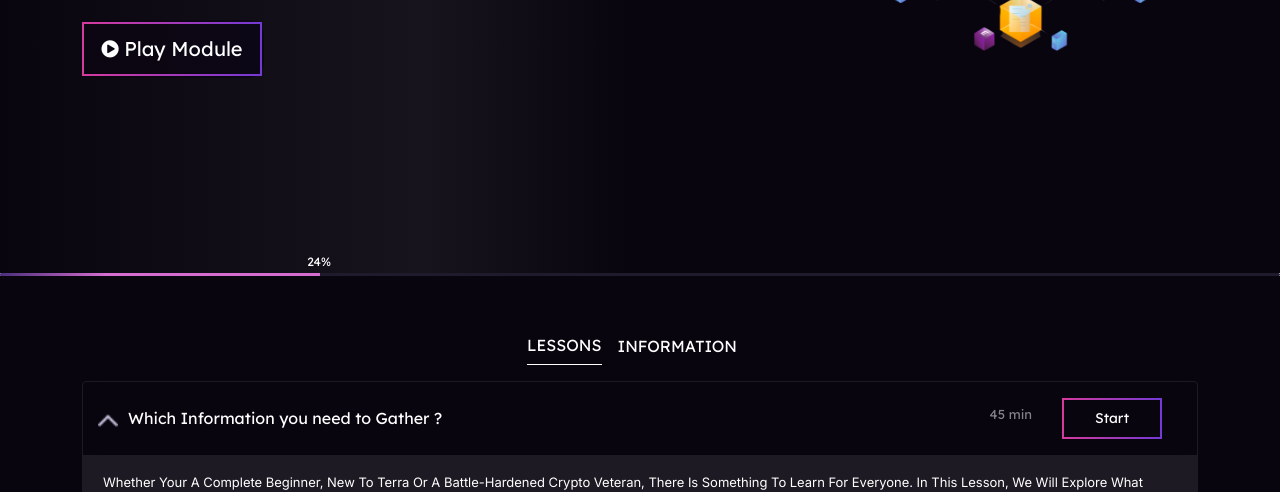
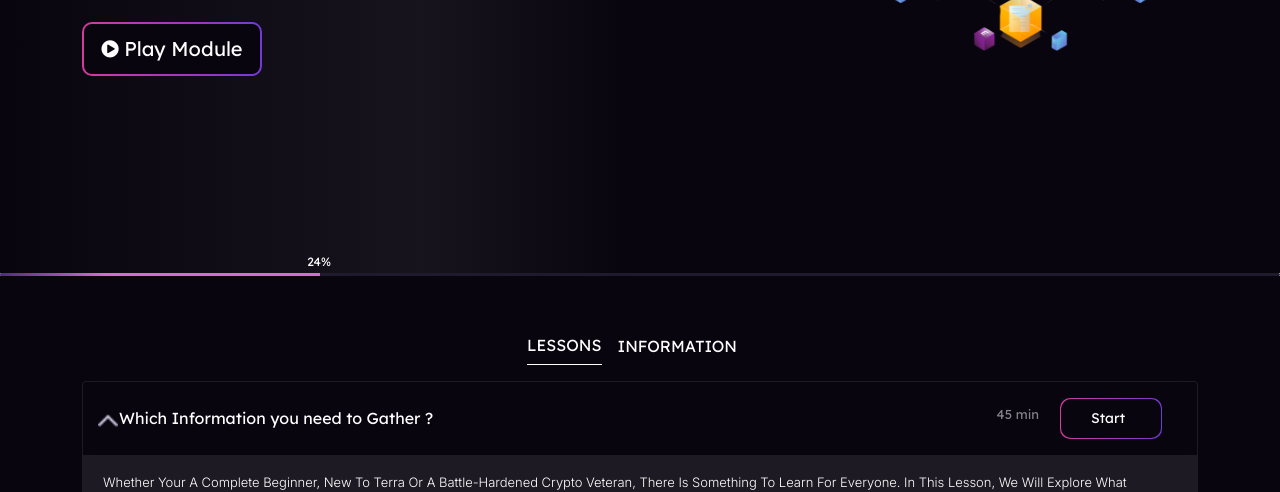
Before and after one commit to binaryprotagonist/loop-learn, a plain HTML site: page index.html in a window 1280 px wide. Shown: the part 466-958 px from the top of the page. Drawn offline with nearby package versions, Linux system fonts and the light colour scheme.

Commit message:
changes codes

```diff
--- a/index.html
+++ b/index.html
@@ -78,7 +78,9 @@
             </div>
             <h1 class="mb-4">Strategy & Information Architecture</h1>
             <div class="video-banner">
+              <div class="video-inner">
               <i class="fa fa-play-circle"></i> Play Module
+            </div>
             </div>
           </div>
           <div class="col-md-4 col-sm-6">
@@ -151,7 +153,8 @@
                       >
                       <span
                         ><span class="mb-2 time">45 min</span>
-                        <span class="tabs-btn">Start</span></span
+                        <span class="tabs-btn"><span class="btn-start">Start</span>
+                          </span></span
                       >
                     </div>
                   </button>
@@ -188,7 +191,7 @@
                       >
                       <span
                         ><span class="mb-2 time">31/66 min completed</span>
-                        <span class="tabs-btn">Resume</span></span
+                        <span class="tabs-btn"><span class="btn-start">Resume</span></span></span
                       >
                     </div>
                   </button>
@@ -220,7 +223,7 @@
                       >
                       <span
                         ><span class="mb-2 time">50 min</span>
-                        <span class="tabs-btn">Start</span></span
+                        <span class="tabs-btn"><span class="btn-start">Start</span></span></span
                       >
                     </div>
                   </button>
@@ -250,7 +253,7 @@
                       <span class="heading">Advanced knowledge</span>
                       <span
                         ><span class="mb-2 time">33 min</span>
-                        <span class="tabs-btn">Start</span></span
+                        <span class="tabs-btn"><span class="btn-start">Start</span></span></span
                       >
                     </div>
                   </button>
--- a/style.css
+++ b/style.css
@@ -106,30 +106,50 @@ img.img-responsive.mx-auto {
   border-image-slice: 1;
   border-image-source: linear-gradient(to left, #743ad5, #d53a9d);
 } */
-.video-banner {
-  position: relative;
-  border: 4px solid transparent;
-  border-radius: 16px;
-  max-width: 180px;
-  padding: 10px;
-  border-radius: 10px;
-  color: var(--color);
+.video-banner
+{
+   padding: 0;
+   display: inline-block;
+    border-radius:10px ;
+    overflow: hidden;
+    max-width: 180px;
+    background:  linear-gradient(to left, #743ad5, #d53a9d);
+}
+.video-inner {
+   padding: 10px;
+   cursor: pointer;
+   font-size: 20px;
+   text-align: center;
+   background: rgba(8, 5, 15, 1) ;
+   display: block;
+   margin: 2px;
+   color: #fff;
+   border-radius: 8px;
+   -webkit-border-radius: 8px;
+   -moz-border-radius: 8px;
+   -ms-border-radius: 8px;
+   -o-border-radius: 8px;
+}
+span.tabs-btn {
+  padding: 0;
+  display: inline-block;
+   border-radius:10px ;
+   overflow: hidden;
+   max-width: 180px;
+   background:  linear-gradient(to left, #743ad5, #d53a9d);
+}
+span.btn-start {
+  margin: 0;
+  padding: 11px 30px;
   cursor: pointer;
   font-size: 20px;
   text-align: center;
-  border: 2px solid;
-  border-image-slice: 1;
-  border-image-source: linear-gradient(to left, #743ad5, #d53a9d);
-}
-
-.video-banner::after {
-  position: absolute;
-  top: -4px; bottom: -4px;
-  left: -4px; right: -4px;
-  background: linear-gradient(to left, #743ad5, #d53a9d);
-  content: '';
-  z-index: -1;
-  border-radius: 16px;
+  background: rgba(8, 5, 15, 1);
+  display: block;
+  margin: 1px;
+  color: #fff;
+  border-radius: 10px;
+  width: 100px;
 }
 .banner a {
   padding: 5px 20px;
@@ -246,6 +266,7 @@ button#pills-profile-tab {
   background: #1d1a23;
   font-size: 13px;
   line-height: 22px;
+  font-weight: 300;
   letter-spacing: -0.002em;
   font-family: "Inter", sans-serif;
 }
@@ -268,7 +289,7 @@ button#pills-profile-tab {
   padding: 0 15px;
 }
 .tabs-span span {
-  margin-left: 10px;
+  margin-left: 1px;
   display: flex;
   font-size: 14px;
   align-items: center;
@@ -285,7 +306,7 @@ span.mb-2.time {
   opacity: 0.5;
   font-size: 13px;
 }
-span.tabs-btn {
+/* span.tabs-btn {
   border: 1px solid;
   padding: 10px 10px;
   border-radius: 6px;
@@ -296,7 +317,7 @@ span.tabs-btn {
   border: 2px solid;
   border-image-slice: 1;
   border-image-source: linear-gradient(to left, #743ad5, #d53a9d);
-}
+} */
 button:focus {
   box-shadow: none !important;
 }
```
Also changed, not shown: images/Charts.jpg (deleted).
